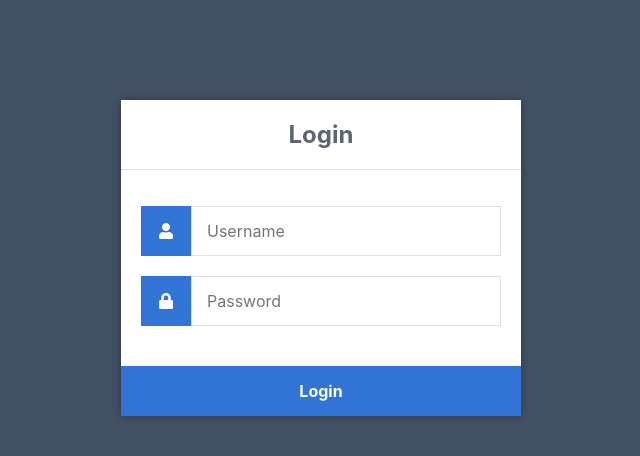
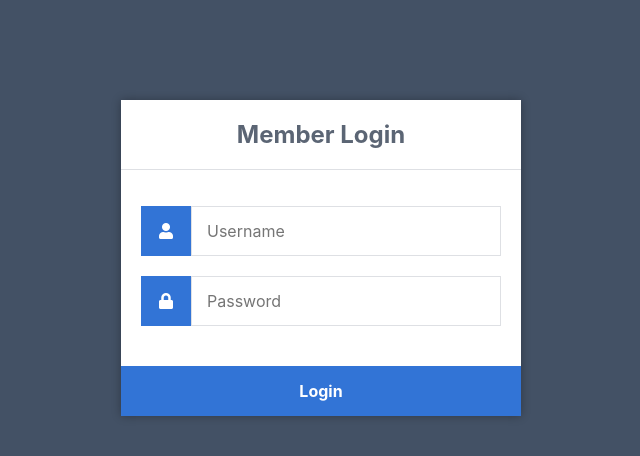
Before and after one commit to roushank/admin, a PHP site: page /CRUD/member/old/index.php in a window 1280 px wide. Shown: the top 456 px of the page, without its empty margins (319-959 px from the left). Run offline with PHP 8.4, Linux system fonts and the light colour scheme.

Commit message:
Add files via upload

```diff
--- a/member/old/authenticate.php
+++ b/member/old/authenticate.php
@@ -1,6 +1,6 @@
 <?php
 session_start();
-include '../constant/connect.php';
+include '../../constant/connect.php';
 // Now we check if the data from the login form was submitted, isset() will check if the data exists.
 if ( !isset($_POST['username'], $_POST['password']) ) {
 	// Could not get the data that should have been sent.
--- a/member/old/index.php
+++ b/member/old/index.php
@@ -2,7 +2,7 @@
 <head>
     <meta charset="UTF-8">
     <meta name="viewport" content="width=device-width, initial-scale=1.0">
-    <title>Member</title>
+    <title>Rtisc Member Login</title>
     <link rel="stylesheet" href="https://use.fontawesome.com/releases/v5.7.1/css/all.css">
     <link href="assets/css/loginstyle.css" rel="stylesheet" type="text/css">
 </head>
@@ -10,7 +10,7 @@
 
 
 <div class="login">
-			<h1>Login</h1>
+			<h1>Member Login</h1>
 			<form action="authenticate.php" method="post">
 				<label for="username">
 					<i class="fas fa-user"></i>
```
